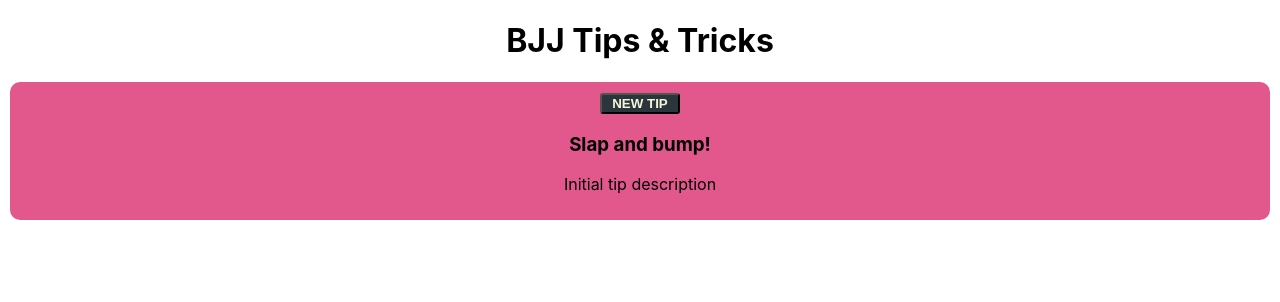
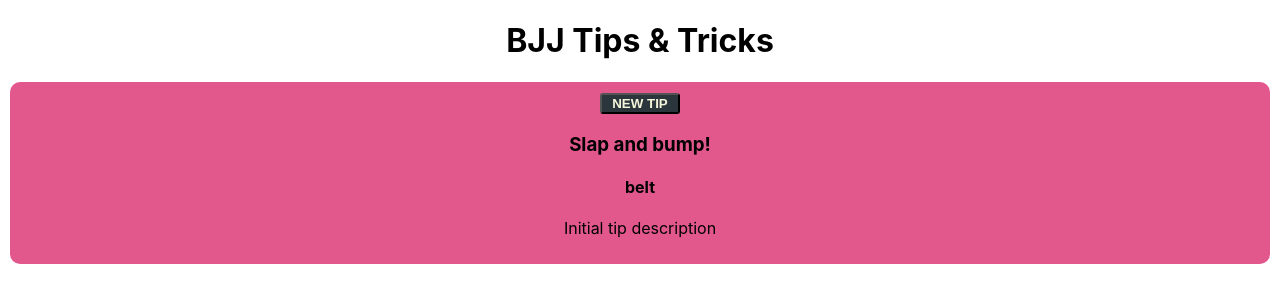
Before and after one commit to Eddie-ee/bjj-tnt, a React (Create React App) app: page / in a window 1280 px wide. Shown: the top 302 px of the page. Built offline with nearby package versions, Linux system fonts and the light colour scheme.

Commit message:
Belt level added

```diff
--- a/src/components/Move.js
+++ b/src/components/Move.js
@@ -4,6 +4,7 @@ export default function Move(props) {
     return (
         <div>
             <h3>{props.area}</h3>
+            <h4>{props.level} belt</h4>
                 <div className="par--div">
                     <p>{props.tip}</p>
                 </div>
--- a/src/components/Slide.js
+++ b/src/components/Slide.js
@@ -18,6 +18,8 @@ export default function Slide() {
             <Move
                 area={randomTip.name}
                 tip={randomTip.description}
+                level={randomTip.level}
+
                 />
 
         </div>
```
